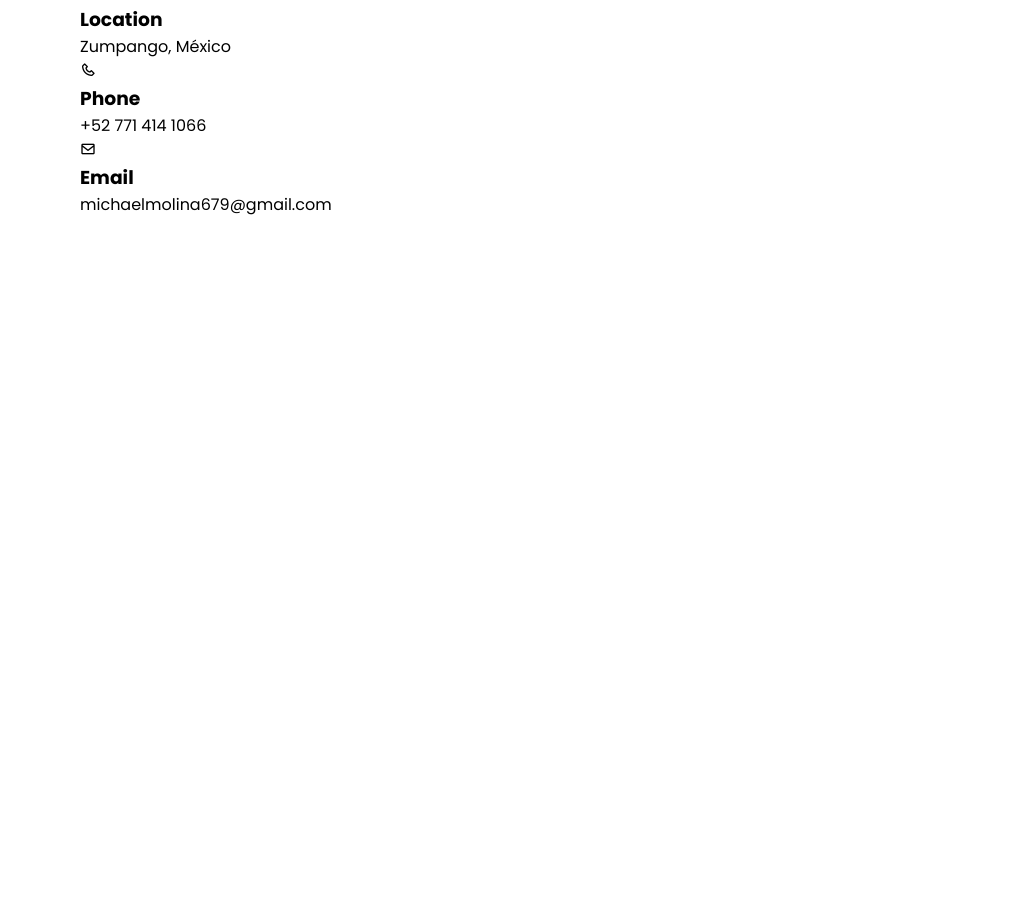
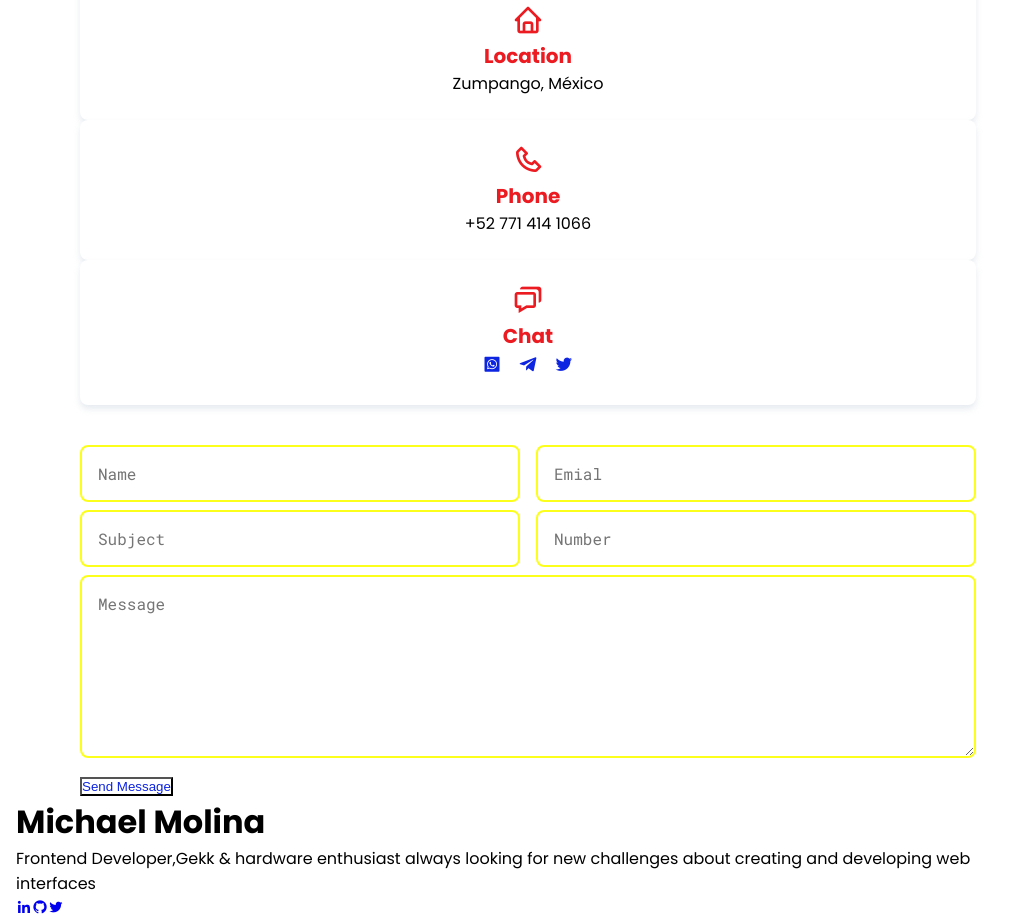
Before and after one commit to ForeverMikk/portfolio, a React (Create React App) app: page / in a window 1280 px wide. Shown: the part 8547-9468 px from the top of the page, without its empty margins (0-1022 px from the left). Before the commit the page ends 8764 px from the top, so only its background shows below. Built offline with nearby package versions, Linux system fonts and the light colour scheme.

Commit message:
Adding the Contact section

```diff
--- a/src/App.jsx
+++ b/src/App.jsx
@@ -8,6 +8,7 @@ import { Work } from './componets/Work/Work';
 import { Portfolio } from './componets/Portfolio/Portfolio';
 import { Services } from './componets/Services/Services';
 import { Contact } from './componets/Contact/Contact';
+import { Footer } from './componets/Footer/Footer';
 
 export const App = () => {
   return (
@@ -19,6 +20,7 @@ export const App = () => {
       <Portfolio />
       <Services />
       <Contact />
+      <Footer />
     </>
   );
 };
--- a/src/componets/Contact/Contact.jsx
+++ b/src/componets/Contact/Contact.jsx
@@ -25,11 +25,41 @@ export const Contact = () => {
           </div>
 
           <div className='contact_box'>
-            <i className='bx bx-envelope contact_icon'> </i>
-            <h3 className='contact_title'>Email</h3>
-            <span className='contact_description'>michaelmolina679@gmail.com</span>
+            <i className='bx bx-chat contact_icon'> </i>
+            <h3 className='contact_title'>Chat</h3>
+            <div>
+              <a href='#social' className='contact_social'>
+                <i className='bx bxl-whatsapp-square'></i>
+              </a>
+              <a href='#social' className='contact_social'>
+                <i className='bx bxl-telegram'></i>
+              </a>
+              <a href='#social' className='contact_social'>
+                <i className='bx bxl-twitter'></i>
+              </a>
+            </div>
           </div>
         </div>
+
+        <form action='' className='contact_form'>
+          <div className='contact_inputs'>
+            <input type='text' placeholder='Name' className='contact_input' />
+            <input type='email' placeholder='Emial' className='contact_input' />
+          </div>
+          <div className='contact_inputs'>
+            <input type='text' placeholder='Subject' className='contact_input' />
+            <input type='number' placeholder='Number' className='contact_input' />
+          </div>
+          <textarea
+            name=''
+            id=''
+            cols='0'
+            rows='7'
+            placeholder='Message'
+            className='contact_input'
+          ></textarea>
+          <input type='submit' value='Send Message' className='button contact_button' />
+        </form>
       </div>
     </section>
   );
--- a/src/componets/Contact/contact.scss
+++ b/src/componets/Contact/contact.scss
@@ -0,0 +1,72 @@
+/*===== Contact Styles =====*/
+
+.contact_container {
+  row-gap: 2.5rem;
+}
+
+.contact_content {
+  grid-template-columns: repeat(auto-fit, mimax(220px, 1fr));
+}
+
+.contact_box {
+  background-color: #fff;
+  border-radius: 0.5rem;
+  padding: 1.5rem;
+  text-align: center;
+  box-shadow: 0 4px 6px rgba(174, 190, 205, 0.3);
+}
+.contact_icon,
+.contact_title {
+  color: var(--second-color);
+}
+
+.contact_icon {
+  font-size: 2rem;
+}
+
+.contact_title {
+  font-size: var(--h3-font-size);
+  margin: --mb-1 0;
+}
+
+.contact_social {
+  color: var(--first-color);
+  font-size: 1.25rem;
+  margin: 0 var(--mb-1);
+}
+
+.contact_box:hover {
+  box-shadow: 0 6px 8px rgba(174, 190, 205, 0.4);
+}
+
+.contact_inputs {
+  display: grid;
+  grid-template-columns: repeat(2, 1fr);
+  column-gap: 1rem;
+}
+
+.contact_input,
+contact_button {
+  outline: none;
+  font-family: var(--text-font);
+  font-size: var(--normal-font-size);
+}
+
+.contact_input {
+  width: 100%;
+  padding: 1rem;
+  border: 2px solid var(--third-color);
+  color: var(--first-color);
+  border-radius: 0.5rem;
+  margin-bottom: var(--mb-1);
+}
+
+.contact::placeholder {
+  color: var(--fourth-color);
+  font-weight: var(--font-semibold);
+}
+
+contact_button {
+  cursor: pointer;
+  border: none;
+}
--- /dev/null
+++ b/src/componets/Footer/Footer.jsx
@@ -0,0 +1,29 @@
+import React from 'react';
+
+import './footer.scss';
+
+export const Footer = () => {
+  return (
+    <footer className='footer'>
+      <div className='footer_description bd-container'>
+        <h1 className='footer_title'>Michael Molina</h1>
+        <p className='footer_description'>
+          Frontend Developer,Gekk & hardware enthusiast always looking for new challenges about
+          creating and developing web interfaces
+        </p>
+        <div className='footer_social'>
+          <a href='#link' className='footer_link'>
+            <i className='bx bxl-linkedin'></i>
+          </a>
+          <a href='#link' className='footer_link'>
+            <i className='bx bxl-github'></i>
+          </a>
+          <a href='#link' className='footer_link'>
+            <i className='bx bxl-twitter'></i>
+          </a>
+        </div>
+        {/* <p className="footer_copy"></p> */}
+      </div>
+    </footer>
+  );
+};
```
Also changed, not shown: src/componets/Footer/footer.scss (added), 1 other file (tests, documents, lock files or other folders).
